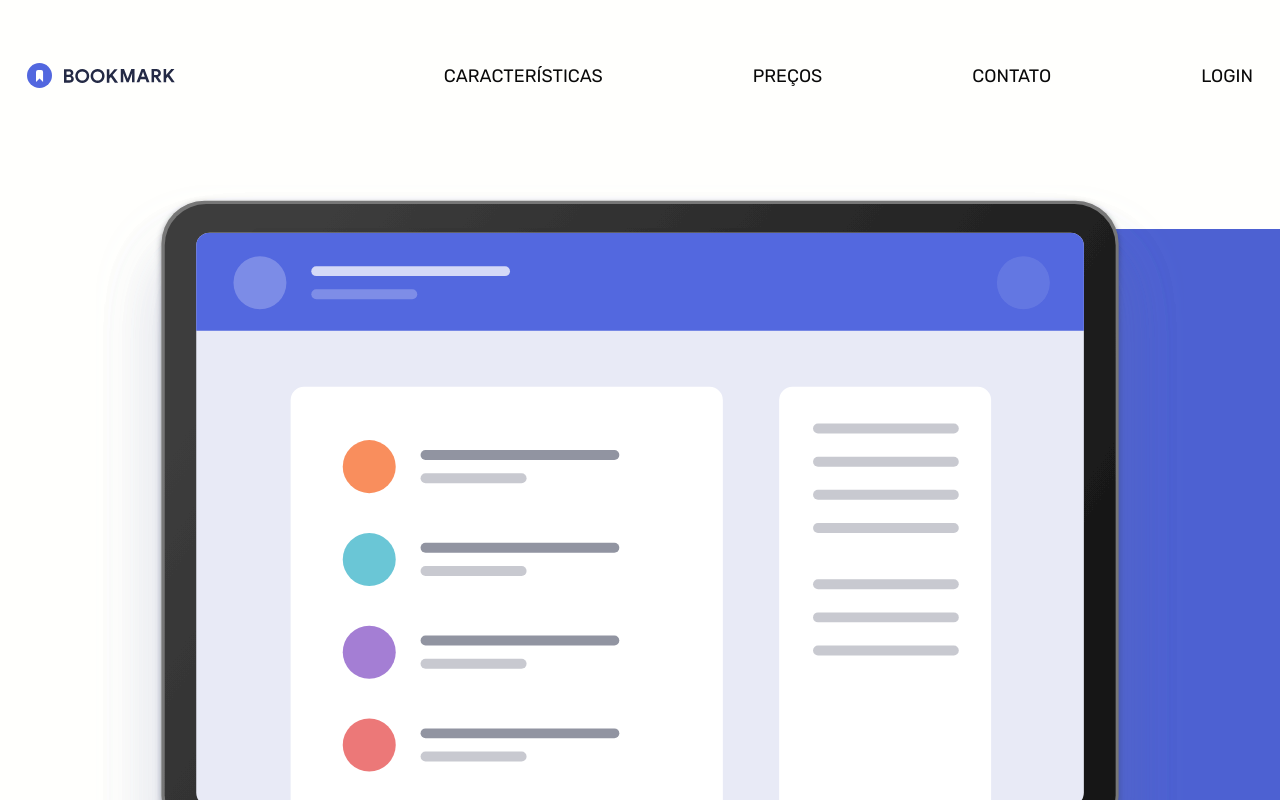
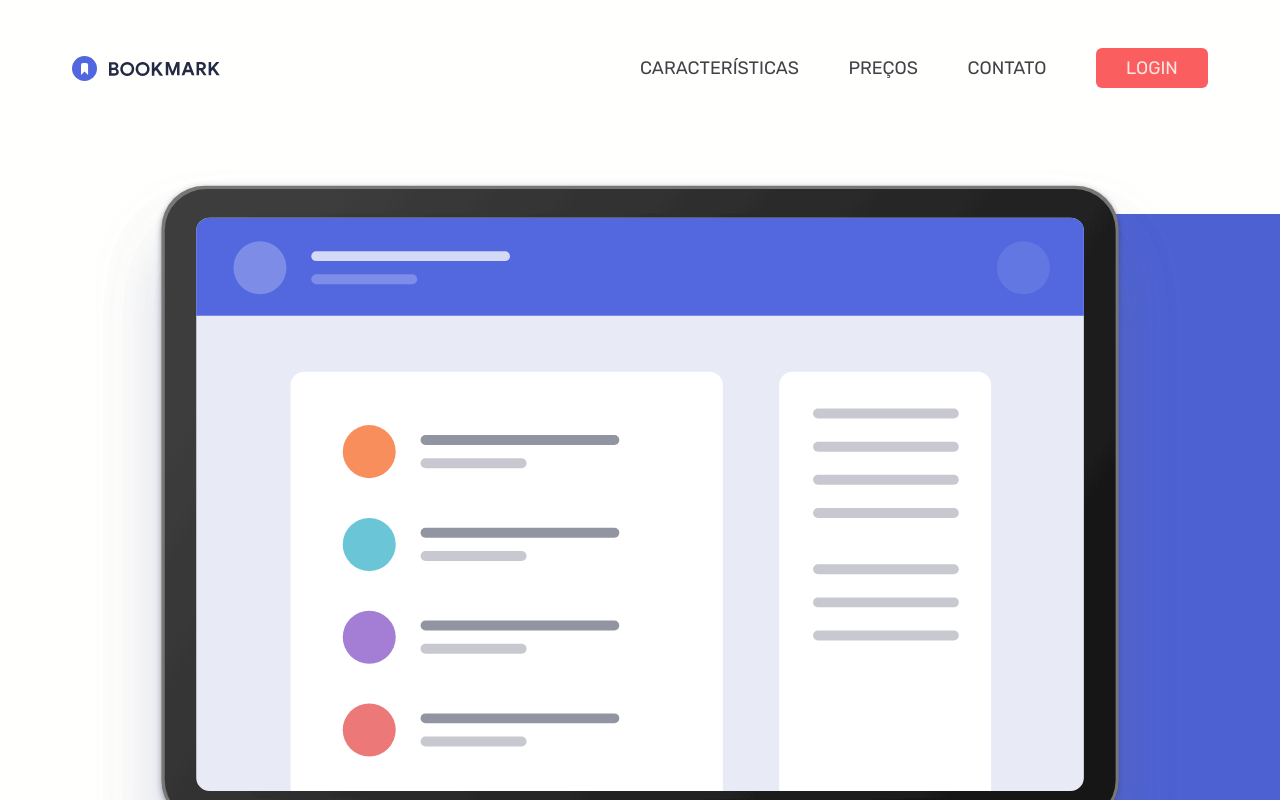
Before and after one commit to LipePLima/bookmark, an Angular app: page / in a window 1280 px wide. Shown: the top 800 px of the page. Built offline with nearby package versions, Linux system fonts and the light colour scheme.

Commit message:
style: Media querie para desktop do componente header feita

```diff
--- a/src/app/header/header.component.html
+++ b/src/app/header/header.component.html
@@ -14,7 +14,7 @@
       <a href="https://www.linkedin.com/in/felipepliima/" target="_blank" class="list__link">
         <li class="list__item">Contato</li>
       </a>
-      <a href="" class="list__link">
+      <a href="" class="list__link link__login">
         <li class="list__item">Login</li>
       </a>
     </ul>
--- a/src/app/header/header.component.scss
+++ b/src/app/header/header.component.scss
@@ -4,7 +4,7 @@
   justify-content: space-between;
   align-items: center;
 
-  padding: 34px 27px;
+  padding:   1.688rem;
 
   .header__img {
     z-index: 5;
--- a/src/app/header/headerMQ.component.scss
+++ b/src/app/header/headerMQ.component.scss
@@ -19,11 +19,49 @@
         width: 100%;
 
         .list__link {
-          color: #000;
+          color: #3A3B40;
           font-size: 18px;
+
+          .list__item {
+            border: none;
+          }
         }
       }
 
     }
   }
 }
+
+@media screen and (min-width: 1200px) {
+  .container__header {
+    padding: 3rem 4.5rem;
+
+    .header__menu {
+      width: 50%;
+
+      .menu__list {
+        align-items: center;
+
+        .list__link {
+          .list__item {
+            padding: 0;
+          }
+        }
+
+        .link__login {
+          display: flex;
+          justify-content: center;
+          align-items: center;
+          width: 112px;
+          height: 40px;
+
+          border-radius: 6px;
+          background-color: #FB5859;
+          color: #FFE6E3;
+        }
+      }
+
+
+    }
+  }
+}
```
